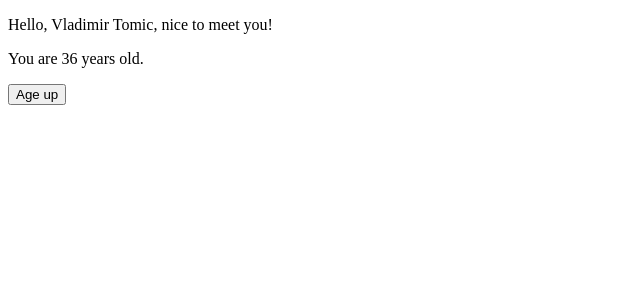
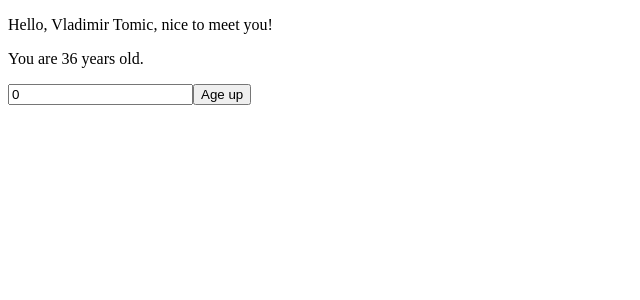
Before and after one commit to vtomic85/hzs-frontend, a React (Create React App) app: page / in a window 1280 px wide. Shown: the top 300 px of the page, without its empty margins (0-640 px from the left). Built offline with nearby package versions, Linux system fonts and the light colour scheme.

Commit message:
Return a parameter using the callback function from a child to the parent component

```diff
--- a/src/App.js
+++ b/src/App.js
@@ -10,7 +10,7 @@ function App() {
         firstName="Vladimir"
         lastName="Tomic"
         age={age}
-        onAgeUp={(x) => setAge(age + x)}
+        onAgeUp={(delta) => setAge(age + parseInt(delta))}
       />
     </div>
   );
--- a/src/components/Greeting.js
+++ b/src/components/Greeting.js
@@ -1,9 +1,17 @@
+import { useState } from "react";
+
 const Greeting = (props) => {
+    const [delta, setDelta] = useState(0);
     return (
         <div>
             <p>Hello, {props.firstName} {props.lastName}, nice to meet you!</p>
             <p>You are {props.age} years old.</p>
-            <button onClick={() => props.onAgeUp(5)}>Age up</button>
+            <input
+                type="number"
+                value={delta}
+                onChange={(e) => setDelta(e.target.value)}
+            />
+            <button onClick={() => props.onAgeUp(delta)}>Age up</button>
         </div>
     );
 }
```
